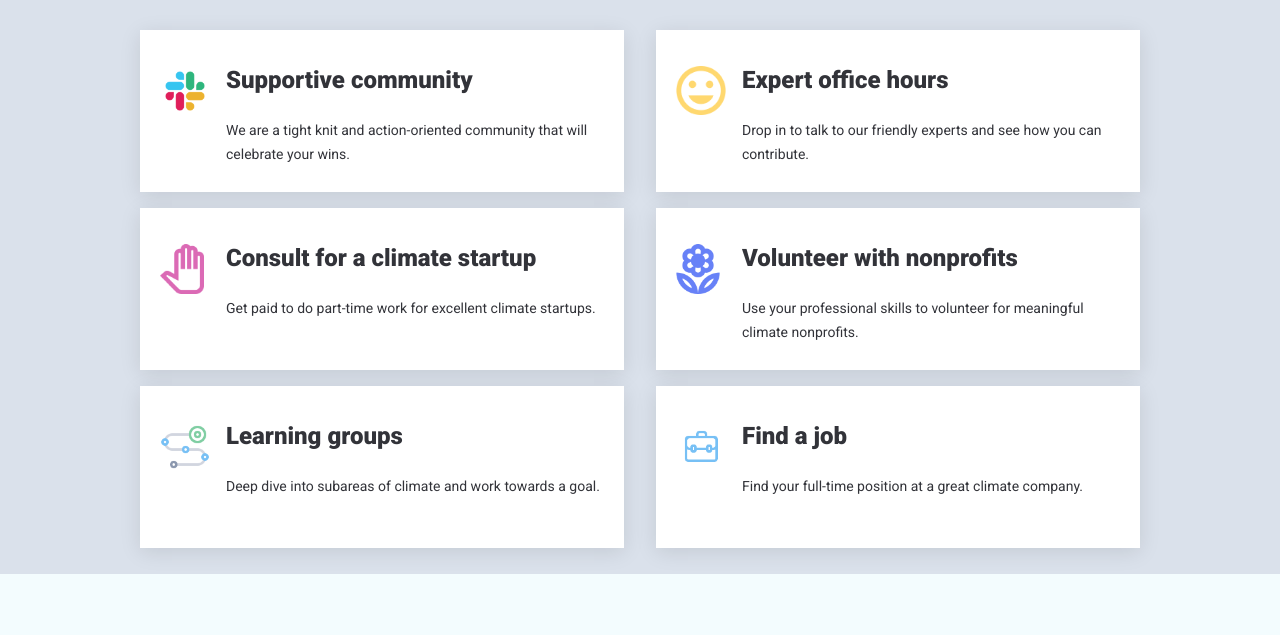
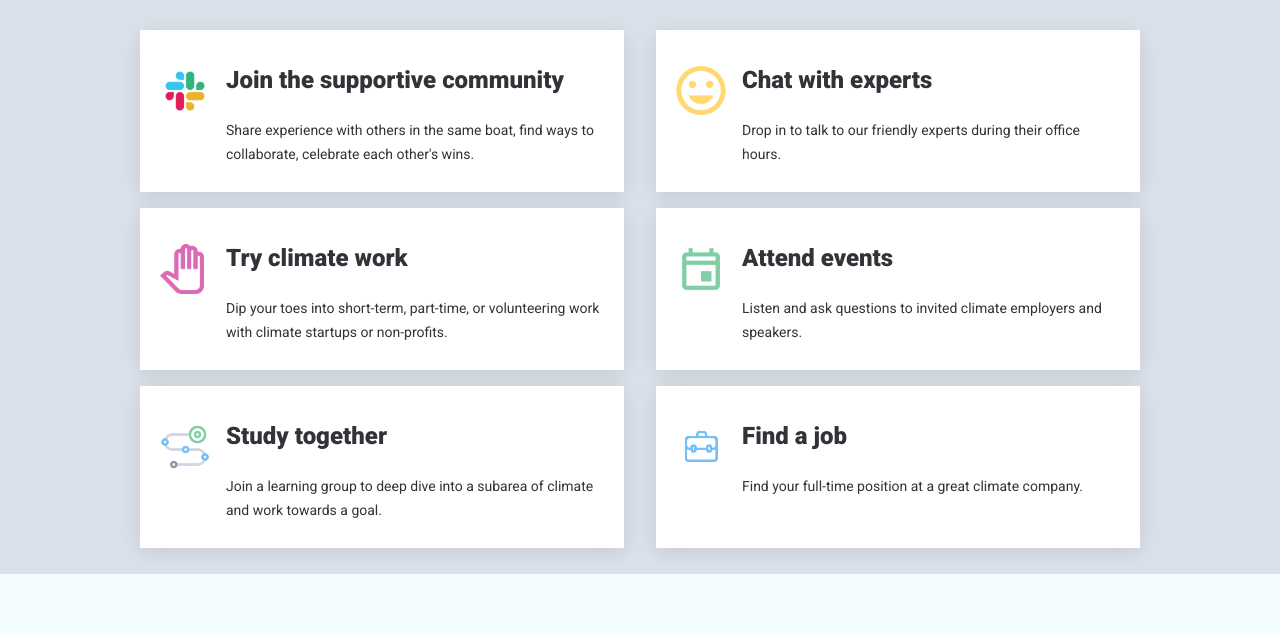
Before and after one commit to workonclimate/workonclimate.github.io, a plain HTML site: page index.html in a window 1280 px wide. Shown: the part 632-1267 px from the top of the page. Drawn offline with nearby package versions, Linux system fonts and the light colour scheme.

Commit message:
Program phrasing + add Events

```diff
--- a/index.html
+++ b/index.html
@@ -295,8 +295,8 @@
   <div class="program-block">
     <img src="slack-color.png">
     <div>
-      <h3>Supportive community</h3>
-      <p>We are a tight knit and action-oriented community that will celebrate your wins.</p>
+      <h3>Join the supportive community</h3>
+      <p>Share experience with others in the same boat, find ways to collaborate, celebrate each other's wins.</p>
     </div>
   </div>
   </a>
@@ -305,8 +305,8 @@
   <div class="program-block">
     <img src="smile.png">
     <div>
-      <h3>Expert office hours</h3>
-      <p>Drop in to talk to our friendly experts and see how you can contribute.</p>
+      <h3>Chat with experts</h3>
+      <p>Drop in to talk to our friendly experts during their office hours.</p>
     </div>
   </div>
   </a>
@@ -315,18 +315,18 @@
   <div class="program-block">
     <img src="hand.png">
     <div>
-      <h3>Consult for a climate startup</h3>
-      <p>Get paid to do part-time work for excellent climate startups. </p>
+      <h3>Try climate work</h3>
+      <p>Dip your toes into short-term, part-time, or volunteering work with climate startups or non-profits.</p>
     </div>
   </div>
   </a>
 
   <a href="https://climatefellows.org">
   <div class="program-block">
-    <img src="flower.png">
+    <img src="event.png">
     <div>
-      <h3>Volunteer with nonprofits</h3>
-      <p>Use your professional skills to volunteer for meaningful climate nonprofits.</p>
+      <h3>Attend events</h3>
+      <p>Listen and ask questions to invited climate employers and speakers.</p>
     </div>
   </div>
   </a>
@@ -335,8 +335,8 @@
   <div class="program-block">
     <img src="path.png">
     <div>
-      <h3>Learning groups</h3>
-      <p>Deep dive into subareas of climate and work towards a goal.</p>
+      <h3>Study together</h3>
+      <p>Join a learning group to deep dive into a subarea of climate and work towards a goal.</p>
     </div>
   </div>
   </a>
```
Also changed, not shown: event.png (added).
